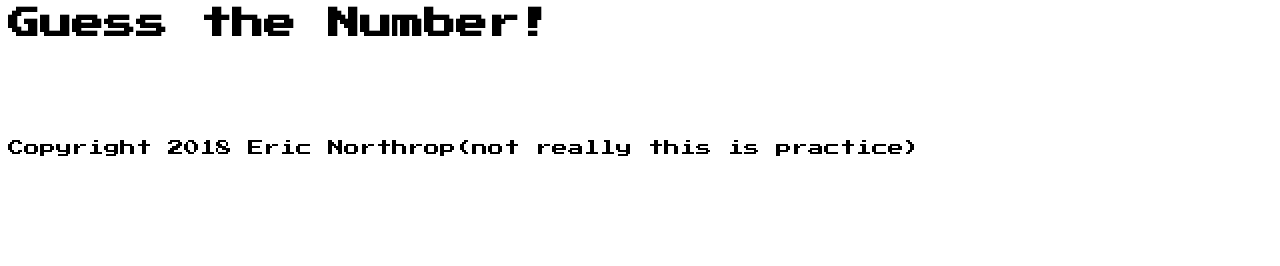
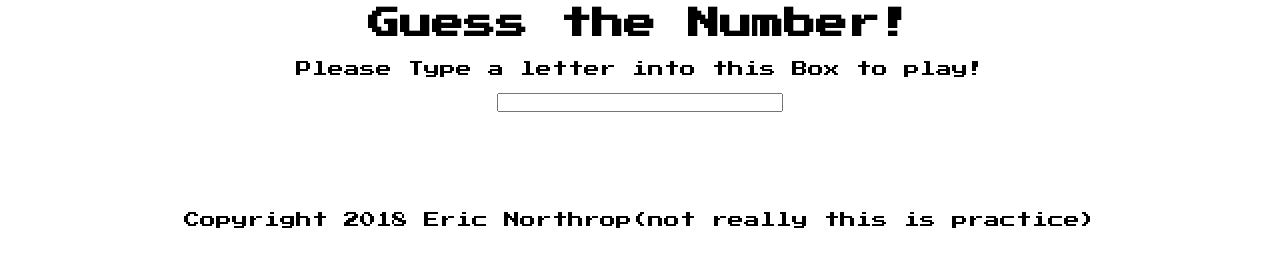
Before and after one commit to erictriestocode/psychic-game, a plain HTML site: page index.html in a window 1280 px wide. Drawn offline with Linux system fonts and the light colour scheme.

Commit message:
added an input box, minor formatting, playing with functions

```diff
--- a/assets/css/style.css
+++ b/assets/css/style.css
@@ -1,6 +1,5 @@
 .title{
     font-family: 'Press Start 2P', cursive;
-    display: flex;
 }
 
 .game{
@@ -12,5 +11,10 @@
 }
 
 .container{
-    margin:0 auto;
+    text-align: center;
+    margin: auto;
 }
+
+#input {
+    font-family: 'Press Start 2P', cursive;
+}
--- a/assets/javascript/game.js
+++ b/assets/javascript/game.js
@@ -1,12 +1,13 @@
 // Javascript file for Psychic game
 
 
-// User Guesses
+// Player Guesses
 var userGuess;
 var computerGuess;
 // tracking wins/losses
 var wins = 0;
 var losses = 0;
+var guessesLeft = 10;
 // tracking user guesses
 var guessList = [];
 // computer choice array
@@ -18,24 +19,34 @@ var computerGuess = compChoice[guessNum];
 console.log(computerGuess);
 console.log(guessNum);
 
-function game(){
+// document.getElementById("game").onkeypress = userGuess;
 
 
+console.log(userGuess);
+
+// trying to at least call a function
+// document.getElementById("input").addEventListener("keypress", mainGame);
+
+// Main game code
+function mainGame(){
+    console.log("its working!");
 
 }
 
 
+// function compareGuess(user,computer) {
 
+//     // append user guess to guestlist
+//     // display guess list
+//     if(userGuess === computerGuess){
+//         //print you win
+//         wins++;
+//     } else {
+//         //alert you lose
+//         losses++
+//     }
 
-
-
-
-
-
-
-
-
-
+// }
 
 
 
--- a/index.html
+++ b/index.html
@@ -18,7 +18,10 @@
         <h1 class="title">Guess the Number!</h1>
     </header>
 
-    <div class="game"></div>
+    <p id="input">Please Type a letter into this Box to play!</p>
+    <input type="text" id="input">
+
+    <div class="game" id="game"></div>
 
     <footer class="footer">
         <p>Copyright 2018 Eric Northrop(not really this is practice)</p>
```
